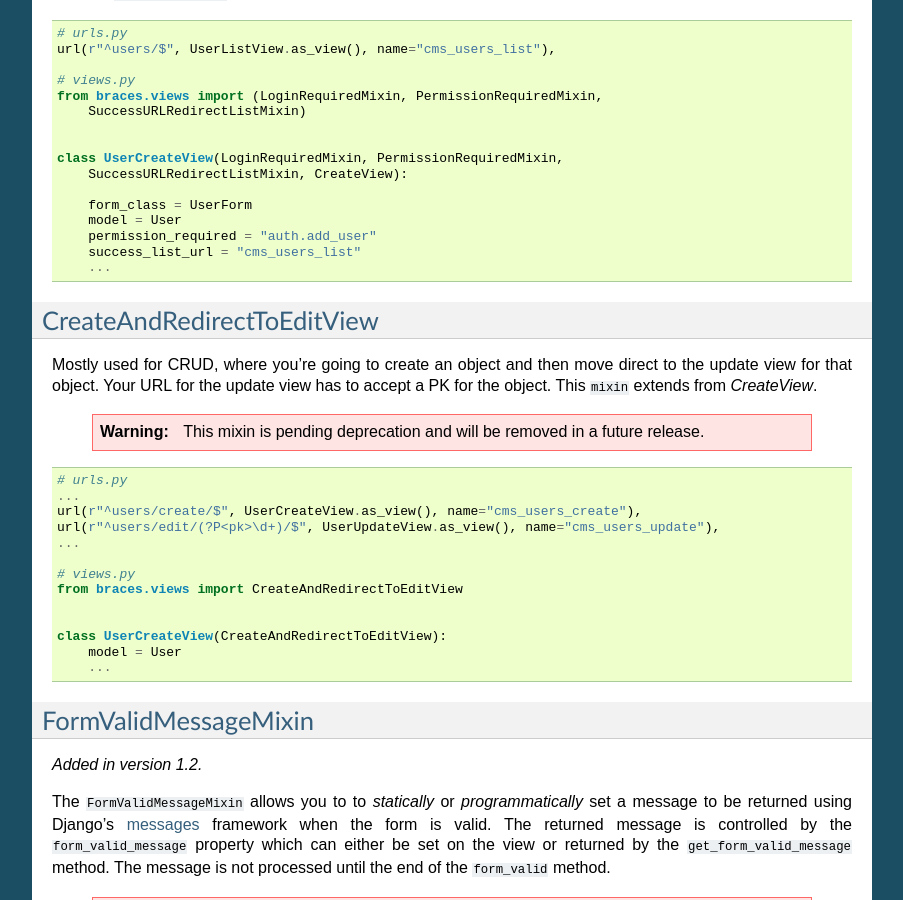
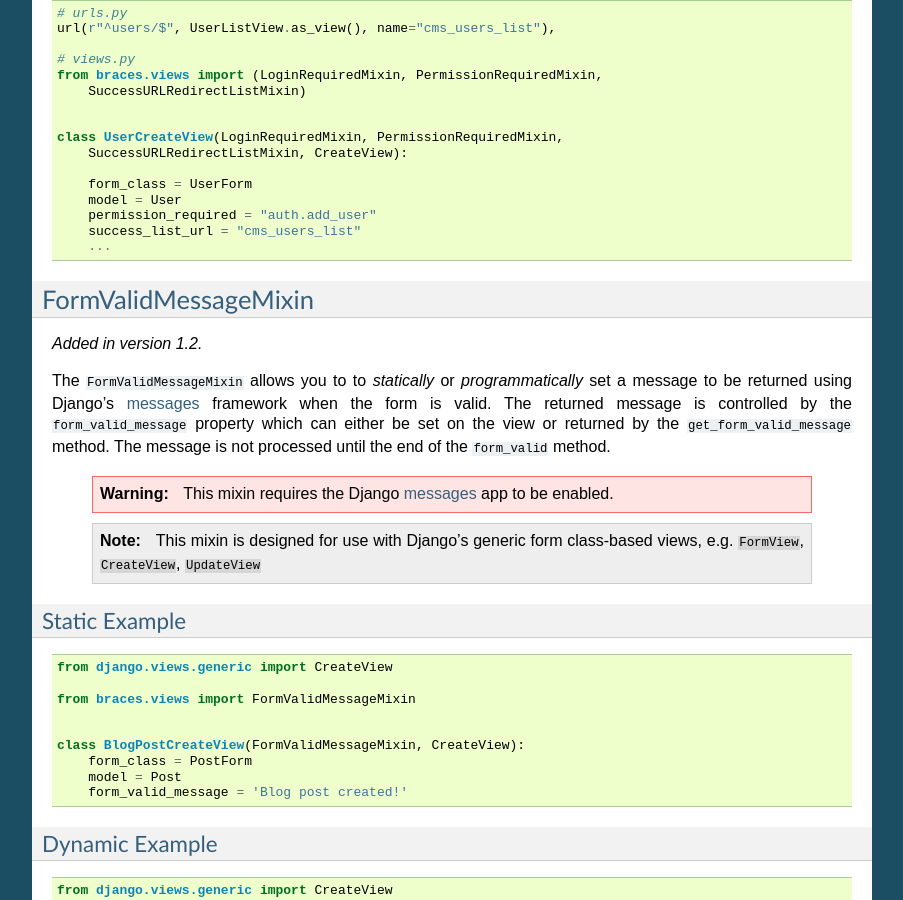
Before and after one commit to brack3t/django-braces, a Sphinx documentation site: the page built from docs/form.rst, in a window 1280 px wide and 900 px high, scrolled down 2013 px. Shown: the whole window, without its empty margins (198-1101 px from the left). Built offline with Sphinx 7.4.7, drawn with Linux system fonts in a browser that asks for light colours; some of the changed text lies outside the part shown.

Commit message:
removed CreateAndRedirectToEditView docs

```diff
--- a/docs/form.rst
+++ b/docs/form.rst
@@ -108,32 +108,6 @@ The ``SuccessURLRedirectListMixin`` is a bit more tailored to how we have handle
         success_list_url = "cms_users_list"
         ...
 
-
-.. _CreateAndRedirectToEditView:
-
-CreateAndRedirectToEditView
----------------------------
-
-Mostly used for CRUD, where you're going to create an object and then move direct to the update view for that object. Your URL for the update view has to accept a PK for the object. This ``mixin`` extends from `CreateView`.
-
-    .. warning::
-        This mixin is pending deprecation and will be removed in a future release.
-
-::
-
-    # urls.py
-    ...
-    url(r"^users/create/$", UserCreateView.as_view(), name="cms_users_create"),
-    url(r"^users/edit/(?P<pk>\d+)/$", UserUpdateView.as_view(), name="cms_users_update"),
-    ...
-
-    # views.py
-    from braces.views import CreateAndRedirectToEditView
-
-
-    class UserCreateView(CreateAndRedirectToEditView):
-        model = User
-        ...
 
 .. _FormValidMessageMixin:
 
```
